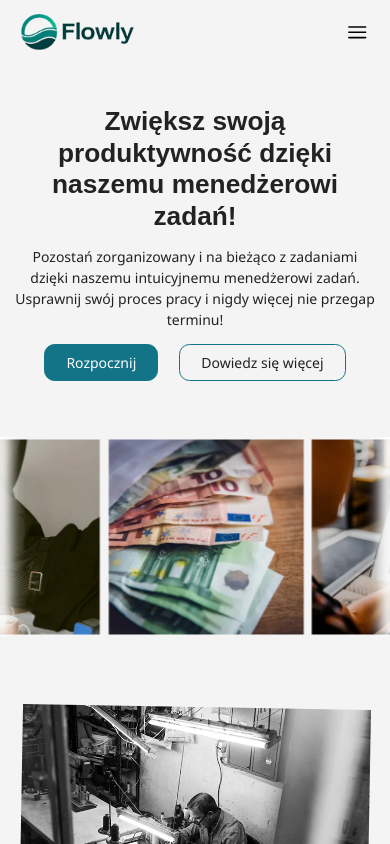
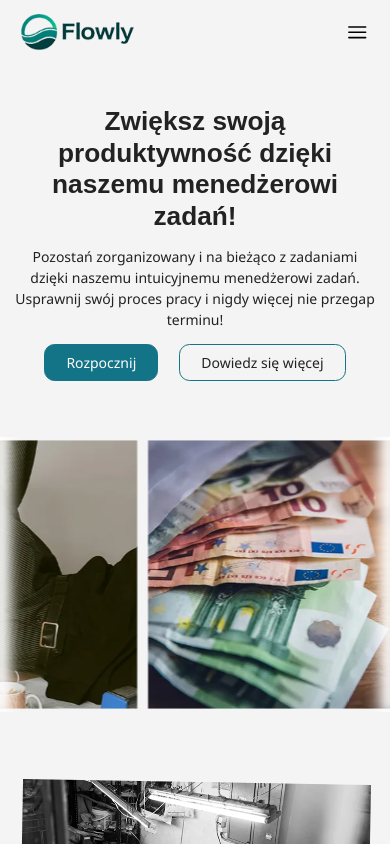
Before and after one commit to Prekel19/flowly-landing-page, a Next.js app: page / in a window 390 px wide. Shown: the top 844 px of the page. Built offline with nearby package versions, Linux system fonts and the light colour scheme; a web font is replaced by a local one.

Commit message:
Loading optimization.

```diff
--- a/app/components/Features.tsx
+++ b/app/components/Features.tsx
@@ -49,7 +49,7 @@ export default function Features() {
           src={featuresImg}
           alt="working man image"
           className="rotate-1 w-full"
-          priority
+          placeholder="blur"
         />
       </div>
     </div>
--- a/app/globals.css
+++ b/app/globals.css
@@ -150,8 +150,8 @@ body {
   }
 
   .slide img {
-    height: 200px;
-    width: 200px;
+    height: 275px;
+    width: 275px;
   }
 
   .slide img:hover {
```
